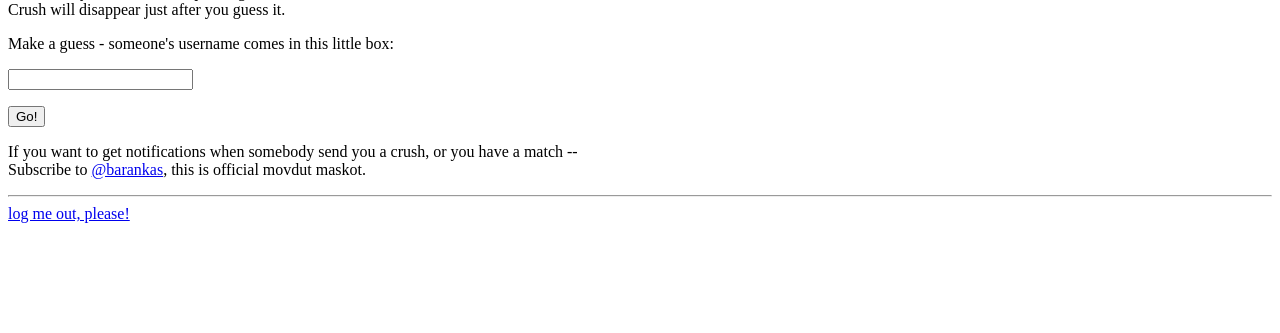
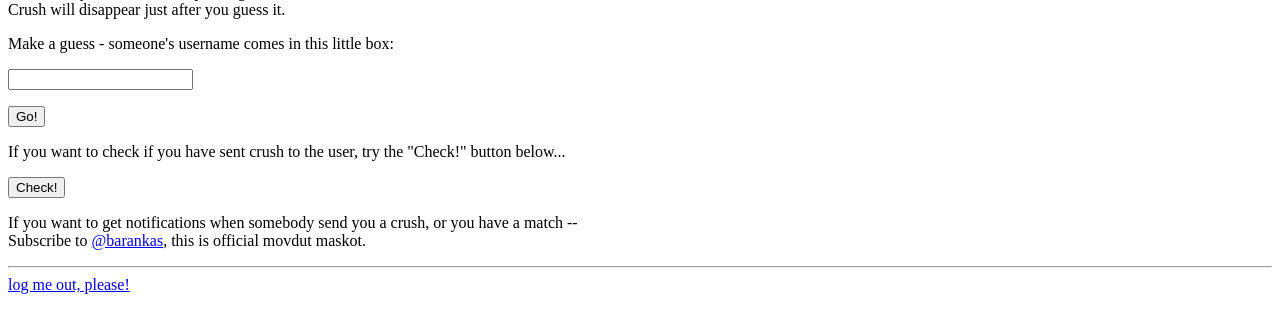
Before and after one commit to vadika/movdut, a Flask app: template templates/main.html in a window 1280 px wide. Shown: the part 199-532 px from the top of the page. Run offline with Flask 2, Linux system fonts and the light colour scheme; the template is opened without the code that fills it, so the values that code supplies are empty; parts of the project's set-up code (start-up, migrations or seed data) failed here and were passed over.

Commit message:
added crush checking

```diff
--- a/main.py
+++ b/main.py
@@ -125,6 +125,11 @@ def crush_add(login, crush):
     r.lpush(crush, calc_sha256(login))
     return True
 
+def crush_stat(login, crush):
+    for i in r.lrange(crush, 0, -1):
+        if str(calc_sha256(login)) == i.decode("utf-8"):
+            return True
+    return False
 
 def crush_tries(login, incr=0):
     try:
@@ -172,7 +177,14 @@ def makeguess():
         crush = request.form['crush']
         crush = crush.strip()
         if len(crush) > 0:
-            if mokum_check(crush):
+            if (request.form['submit']=='Check!'):
+                print ("check")
+                if(crush_stat(login, crush)):
+                    guessorfail="You have already sent your crush to @"+crush+" ."
+                else:
+                    guessorfail="We don't see any crushes to @" + crush + " ,  so do make a try!"
+
+            elif mokum_check(crush):
                 if crush_tries(login) > 0:
                     if crush_check(login, crush):
                         mokum_message(crush, "Your crush on @" + login + " is mutal!")
--- a/templates/main.html
+++ b/templates/main.html
@@ -32,14 +32,20 @@ Crush will disappear just after you guess it.<br>
 <form action="/guessortry" method="post">
                 <p>Make a guess  - someone's username comes in this little box:</p>
                 <input type="text" name="crush"></input><p>
-                <input type="submit" value="Go!"></input>
+                <input type="submit" name="submit" value="Go!"></input><p>
+
+
+
+
+If you want to check if you have sent crush to the user, try the "Check!" button below...<p>
+                <input type="submit" name="submit" value="Check!"></input><p>
 </form>
-
 
 <p>
 If you want to get notifications when somebody send you a crush, or you have a match --<br>
 Subscribe to <a href="https://mokum.place/barankas">@barankas</a>, this is official movdut maskot.
 <p>
+
 <hr>
 <a href="/logout">log me out, please!</a>
 
```
